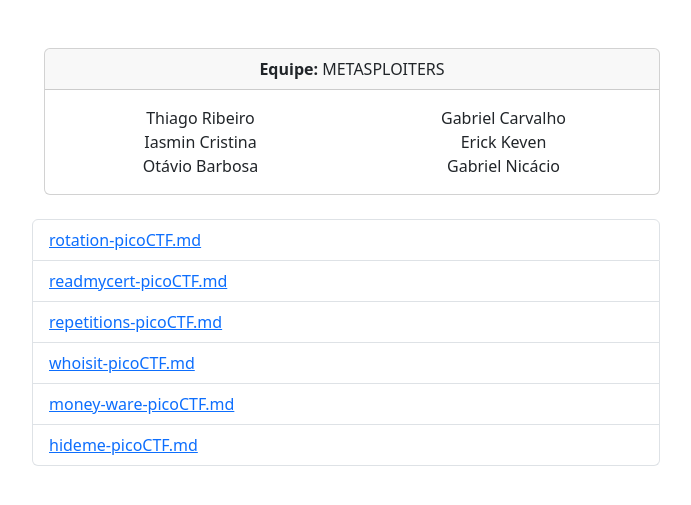
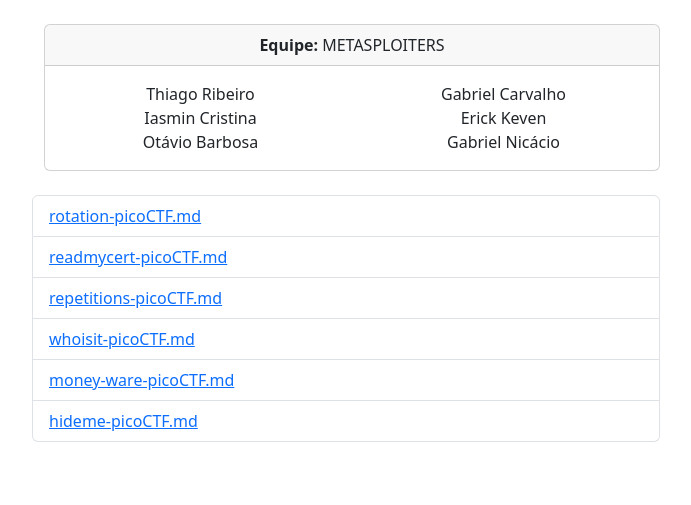
Before and after one commit to ThiagoORuby/writeups-ctf-flask, a Flask app: page / in a window 1280 px wide. Shown: the part 59-564 px from the top of the page, without its empty margins (288-979 px from the left). Run offline with Flask 3, Linux system fonts and the light colour scheme.

Commit message:
update templates

```diff
--- a/writeups/templates/index.html
+++ b/writeups/templates/index.html
@@ -5,7 +5,9 @@
 {% endblock %}
 
 {% block content %}
-<div class="container-fluid mx-auto my-5 w-50">
+<div class="container-fluid mx-auto mt-4">
+    <div class="row d-flex align-items-center justify-content-center">
+        <div class="col-md-6">
             <div class="row">
                 <div class="card-shadow">
                     <div class="card text-center">
@@ -49,4 +51,6 @@
                 </ul>
             </div>
         </div>
+    </div>
+</div>
 {% endblock %}
```
Lines whose indentation alone changed are shown as unchanged.
